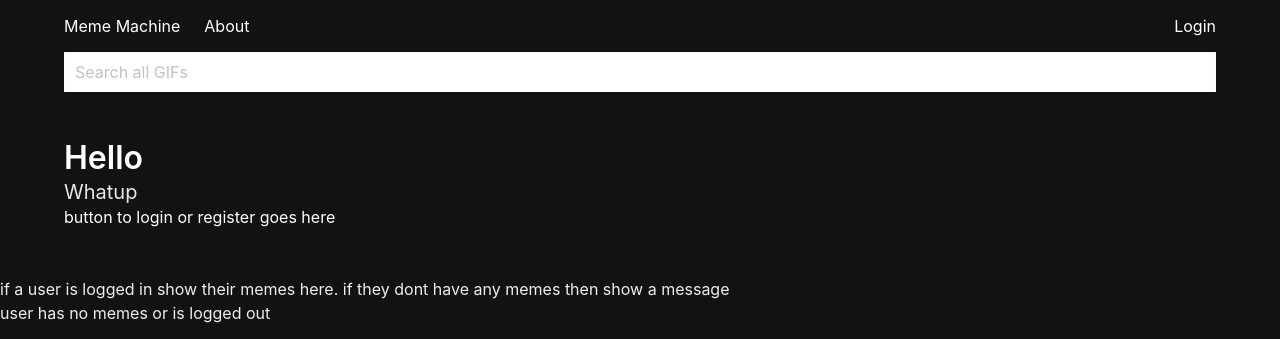
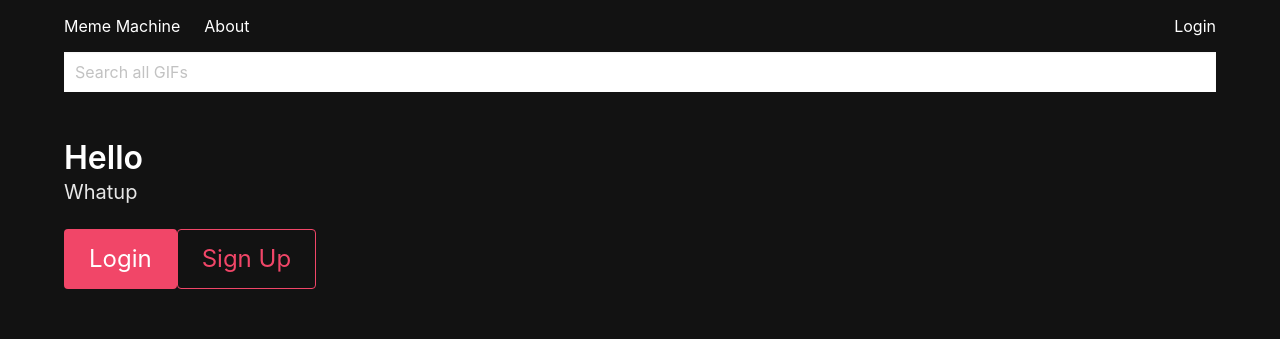
Before and after one commit to kibichii-icode/meme-machine-demo, a Vue app: page / in a window 1280 px wide. Shown: the top 339 px of the page. Built offline with nearby package versions, Linux system fonts and the light colour scheme; no server answers.

Commit message:
hello buttons

```diff
--- a/src/views/home/Home.vue
+++ b/src/views/home/Home.vue
@@ -1,6 +1,9 @@
 <template>
   <div>
-    <Hero title="Hello" subtitle="Whatup">button to login or register goes here</Hero>
+    <Hero title="Hello" subtitle="Whatup">
+      <a href="#" class="button is-danger is-large">Login</a>
+      <a href="#" class="button is-danger is-large is-outlined">Sign Up</a>
+    </Hero>
 
     <!-- show a users memes -->
     <MyMemes/>
@@ -24,3 +27,6 @@ export default {
   components: { Hero, MyMemes, CreateAMemeSection }
 };
 </script>
+
+<style lang="scss" scoped>
+</style>
```
